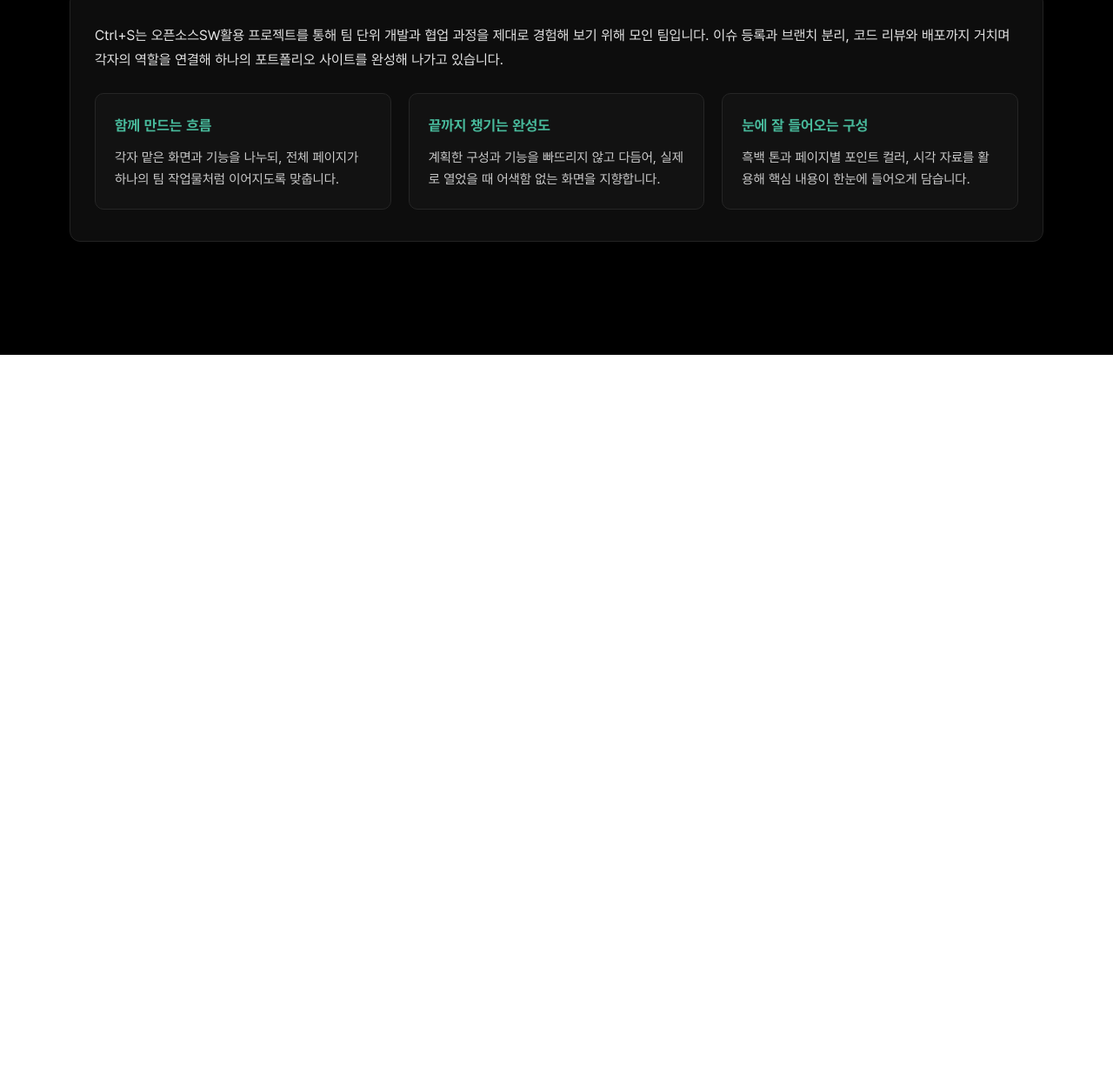
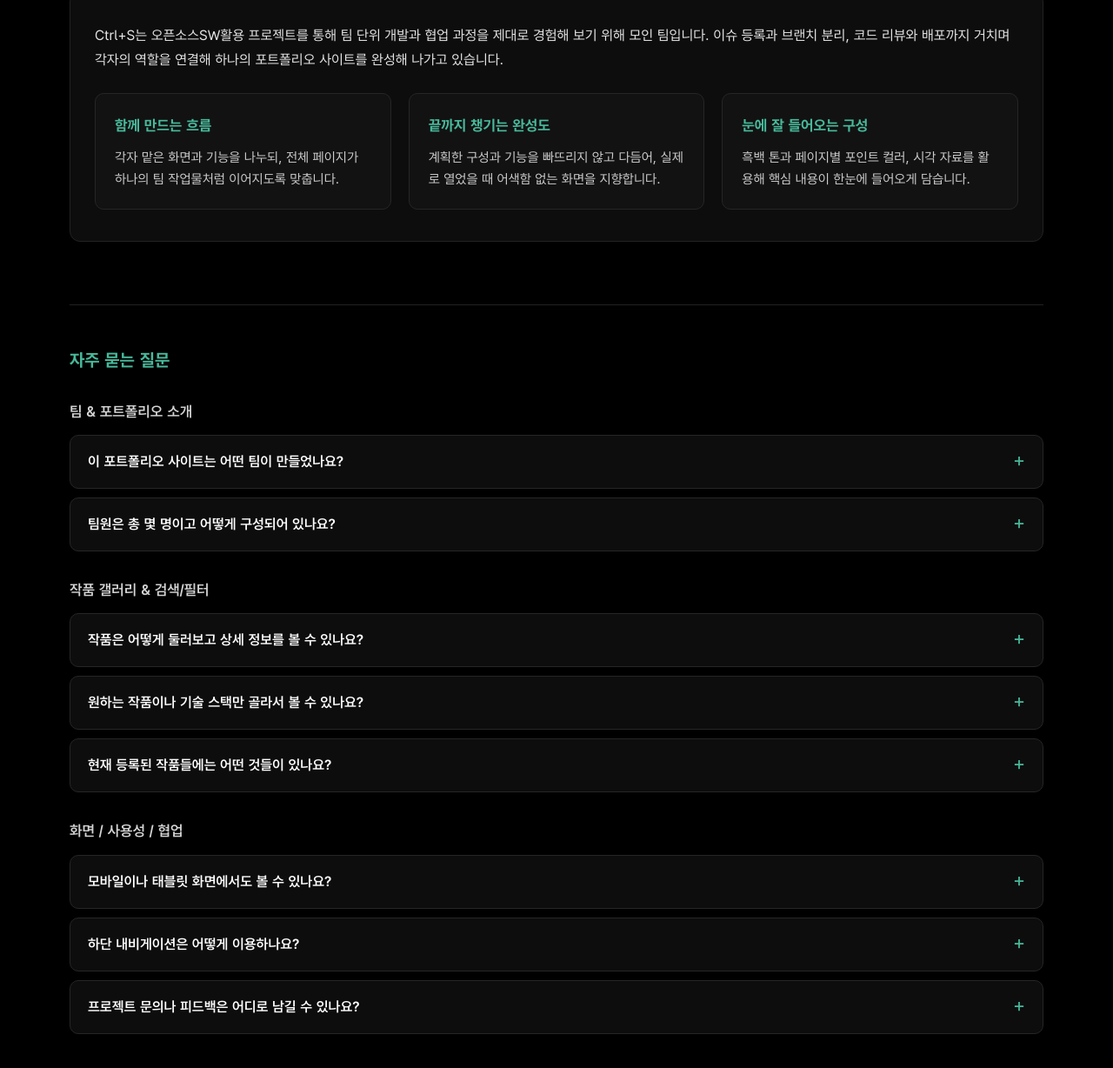
Before and after one commit to hellojsna/team-portfolio, a plain HTML site: page about.html in a window 1280 px wide. Shown: the part 829-2057 px from the top of the page at 87% size. Before the commit the page ends 1237 px from the top, so only its background shows below. Drawn offline with Linux system fonts and the light colour scheme.

Commit message:
FAQ추가

```diff
--- a/about.html
+++ b/about.html
@@ -55,6 +55,60 @@
                 </div>
             </div>
         </section>
+
+        <section class="about-faq-section" aria-labelledby="about-faq-title">
+            <h2 class="about-detail-title" id="about-faq-title">자주 묻는 질문</h2>
+
+            <div class="about-faq-category">
+                <h3>팀 &amp; 포트폴리오 소개</h3>
+                <div class="about-faq-list">
+                    <details class="about-faq-item">
+                        <summary>이 포트폴리오 사이트는 어떤 팀이 만들었나요?</summary>
+                        <p>오픈소스 SW 활용 팀 프로젝트(<strong>Ctrl+S</strong>)를 통해 함께 만든 팀 포트폴리오 사이트입니다. 이슈 관리, 브랜치 분리, Pull Request 기반 협업 과정을 거쳐 각자 맡은 페이지와 기능을 구현했습니다.</p>
+                    </details>
+                    <details class="about-faq-item">
+                        <summary>팀원은 총 몇 명이고 어떻게 구성되어 있나요?</summary>
+                        <p>현재 나지성, 양한세, 이은서, 이규원 총 4명이 참여하고 있으며, 팀원 프로필 페이지에서 각자의 담당 역할과 상세 정보를 확인할 수 있습니다.</p>
+                    </details>
+                </div>
+            </div>
+
+            <div class="about-faq-category">
+                <h3>작품 갤러리 &amp; 검색/필터</h3>
+                <div class="about-faq-list">
+                    <details class="about-faq-item">
+                        <summary>작품은 어떻게 둘러보고 상세 정보를 볼 수 있나요?</summary>
+                        <p>갤러리나 검색 페이지에서 관심 있는 작품 카드를 클릭하면 프로젝트 개요, 기획 의도, 주요 기능, 사용 기술 스택, 외부 링크 등을 상세 모달로 확인할 수 있습니다.</p>
+                    </details>
+                    <details class="about-faq-item">
+                        <summary>원하는 작품이나 기술 스택만 골라서 볼 수 있나요?</summary>
+                        <p>작품 검색 페이지에서 키워드(프로젝트명, 작성자, 설명 등)를 입력하거나 기술 스택 필터 버튼을 선택해 원하는 작품을 빠르게 찾아볼 수 있습니다.</p>
+                    </details>
+                    <details class="about-faq-item">
+                        <summary>현재 등록된 작품들에는 어떤 것들이 있나요?</summary>
+                        <p>포커스 투두, 행복 도서관 웹 사이트, TodayLunch, 토스트 메이커 등 웹·모바일·게임·AI 분야의 다양한 프로젝트들이 포함되어 있습니다.</p>
+                    </details>
+                </div>
+            </div>
+
+            <div class="about-faq-category">
+                <h3>화면 / 사용성 / 협업</h3>
+                <div class="about-faq-list">
+                    <details class="about-faq-item">
+                        <summary>모바일이나 태블릿 화면에서도 볼 수 있나요?</summary>
+                        <p>네, 데스크톱뿐 아니라 태블릿과 모바일 화면 너비에 맞춰 레이아웃이 조정되도록 반응형으로 구성되어 있습니다.</p>
+                    </details>
+                    <details class="about-faq-item">
+                        <summary>하단 내비게이션은 어떻게 이용하나요?</summary>
+                        <p>화면 하단 고정 내비게이션을 통해 메인, 팀 소개, 프로필, 갤러리, 검색/활동 등 주요 페이지로 바로 이동할 수 있습니다.</p>
+                    </details>
+                    <details class="about-faq-item">
+                        <summary>프로젝트 문의나 피드백은 어디로 남길 수 있나요?</summary>
+                        <p>안내된 연락처/문의 경로 또는 GitHub 저장소의 Issue·Pull Request를 통해 의견이나 피드백을 남길 수 있습니다.</p>
+                    </details>
+                </div>
+            </div>
+        </section>
     </main>
 
     <nav class="navigation"></nav>
--- a/css/about.css
+++ b/css/about.css
@@ -122,6 +122,91 @@
     font-size: 0.9rem;
 }
 
+.about-faq-section {
+    max-width: 1120px;
+    margin: 72px auto 0;
+    padding-top: 48px;
+    border-top: 1px solid #222222;
+}
+
+.about-faq-section > .about-detail-title {
+    margin-bottom: 32px;
+}
+
+.about-faq-category + .about-faq-category {
+    margin-top: 32px;
+}
+
+.about-faq-category h3 {
+    margin-bottom: 14px;
+    color: #d4d4d4;
+    font-size: 1.05rem;
+    font-weight: 600;
+}
+
+.about-faq-list {
+    display: grid;
+    gap: 10px;
+}
+
+.about-faq-item {
+    overflow: hidden;
+    background-color: #0d0d0d;
+    border: 1px solid #262626;
+    border-radius: 10px;
+}
+
+.about-faq-item[open] {
+    border-color: #48b99b;
+}
+
+.about-faq-item summary {
+    position: relative;
+    padding: 18px 52px 18px 20px;
+    color: #ffffff;
+    font-size: 1rem;
+    font-weight: 600;
+    line-height: 1.5;
+    cursor: pointer;
+    list-style: none;
+}
+
+.about-faq-item summary::-webkit-details-marker {
+    display: none;
+}
+
+.about-faq-item summary::after {
+    position: absolute;
+    top: 50%;
+    right: 20px;
+    color: #48b99b;
+    content: "+";
+    font-size: 1.4rem;
+    font-weight: 400;
+    transform: translateY(-50%);
+}
+
+.about-faq-item[open] summary::after {
+    content: "−";
+}
+
+.about-faq-item summary:focus-visible {
+    outline: 2px solid #48b99b;
+    outline-offset: -3px;
+    border-radius: 10px;
+}
+
+.about-faq-item p {
+    padding: 0 20px 20px;
+    color: #bdbdbd;
+    font-size: 0.95rem;
+    line-height: 1.75;
+}
+
+.about-faq-item p strong {
+    color: #ffffff;
+}
+
 /* 모바일 반응형 */
 @media (max-width: 600px) {
     .about-page {
@@ -131,4 +216,23 @@
     .about-detail-content {
         padding: 24px 18px;
     }
+
+    .about-faq-section {
+        margin-top: 56px;
+        padding-top: 36px;
+    }
+
+    .about-faq-item summary {
+        padding: 16px 46px 16px 16px;
+        font-size: 0.95rem;
+    }
+
+    .about-faq-item summary::after {
+        right: 16px;
+    }
+
+    .about-faq-item p {
+        padding: 0 16px 16px;
+        font-size: 0.9rem;
+    }
 }
```
